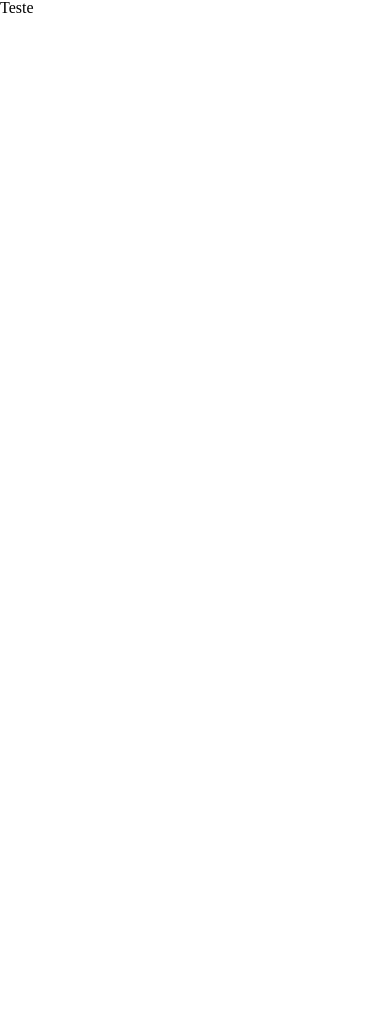
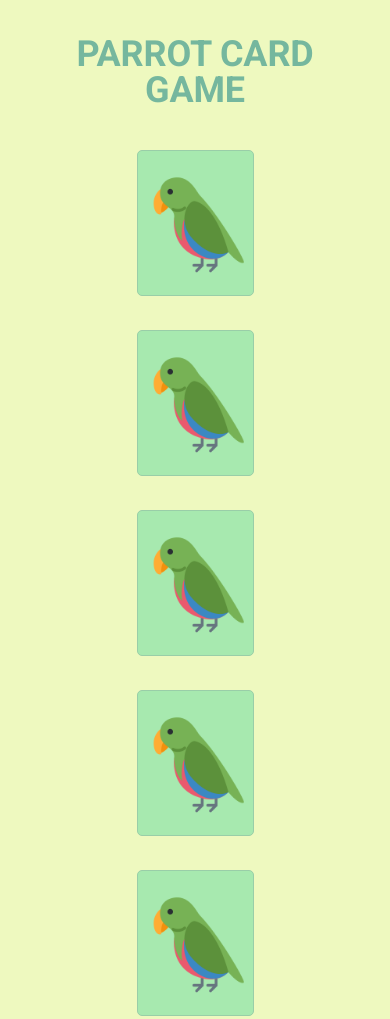
Before and after one commit to jhonnatangomes/parrot-game, a plain HTML site: page index.html in a window 390 px wide. Shown: the top 1019 px of the page. Before the commit the page ends 844 px from the top, so only its background shows below. Drawn offline with Linux system fonts and the light colour scheme.

Commit message:
Desktop and Mobile layout done

```diff
--- a/css/styles.css
+++ b/css/styles.css
@@ -0,0 +1,62 @@
+*{
+    box-sizing: border-box;
+}
+
+body{
+    background-color: rgb(238, 249, 191);
+    font-family: 'Roboto', sans-serif;
+}
+
+.titulo{
+    height: 63px;
+    font-size: 56px;
+    letter-spacing: -0.004em;
+    color: #75B79E;
+    display: flex;
+    justify-content: center;
+    align-items: center;
+    margin-top: 40px;
+}
+
+.cards{
+    margin-top: 47px;
+    display: flex;
+    justify-content: center;
+}
+
+.cards-container{
+    display: grid;
+    grid-template-columns: repeat(6, 117px);
+    grid-gap: 34px;
+}
+
+.card{
+    width: 117px;
+    height: 146px;
+    background-color: #A7e9AF;
+    border: 1px solid #99CEA8;
+    border-radius: 5px;
+}
+
+.card img{
+    width: 100px;
+    height: 100px;
+    margin: 24px 7px 22px 10px;
+}
+
+@media (max-width: 872px){
+
+    .titulo{
+        font-size: 36px;
+        text-align: center;
+    }
+
+    .titulo-container{
+        width: 312px;
+    }
+
+    .cards-container{
+        display: flex;
+        flex-direction: column;
+    }
+}
--- a/index.html
+++ b/index.html
@@ -8,8 +8,57 @@
 
     <link rel="stylesheet" href="css/reset.css">
     <link rel="stylesheet" href="css/styles.css">
+
+    <link rel="preconnect" href="https://fonts.googleapis.com">
+    <link rel="preconnect" href="https://fonts.gstatic.com" crossorigin>
+    <link href="https://fonts.googleapis.com/css2?family=Roboto:wght@700&display=swap" rel="stylesheet">
+
 </head>
 <body>
-    Teste
+    <div class="titulo">
+        <div class="titulo-container">PARROT CARD GAME</div>
+    </div>
+
+    <div class="cards">
+        <div class="cards-container">
+        <div class="card">
+            <img src="images/front.png" alt="Carta de papagaio">
+        </div>
+        <div class="card">
+            <img src="images/front.png" alt="Carta de papagaio">
+        </div>
+        <div class="card">
+            <img src="images/front.png" alt="Carta de papagaio">
+        </div>
+        <div class="card">
+            <img src="images/front.png" alt="Carta de papagaio">
+        </div>
+        <div class="card">
+            <img src="images/front.png" alt="Carta de papagaio">
+        </div>
+        <div class="card">
+            <img src="images/front.png" alt="Carta de papagaio">
+        </div>
+        <div class="card">
+            <img src="images/front.png" alt="Carta de papagaio">
+        </div>
+        <div class="card">
+            <img src="images/front.png" alt="Carta de papagaio">
+        </div>
+        <div class="card">
+            <img src="images/front.png" alt="Carta de papagaio">
+        </div>
+        <div class="card">
+            <img src="images/front.png" alt="Carta de papagaio">
+        </div>
+        <div class="card">
+            <img src="images/front.png" alt="Carta de papagaio">
+        </div>
+        <div class="card">
+            <img src="images/front.png" alt="Carta de papagaio">
+        </div>
+    </div>
+    </div>
+
 </body>
 </html>
```
Also changed, not shown: images/bobrossparrot.gif (added), images/desktop.png (added), images/explodyparrot.gif (added), images/fiestaparrot.gif (added), images/front.png (added), images/metalparrot.gif (added), images/mobile.png (added), images/revertitparrot.gif (added), images/tripletsparrot.gif (added), images/unicornparrot.gif (added).
